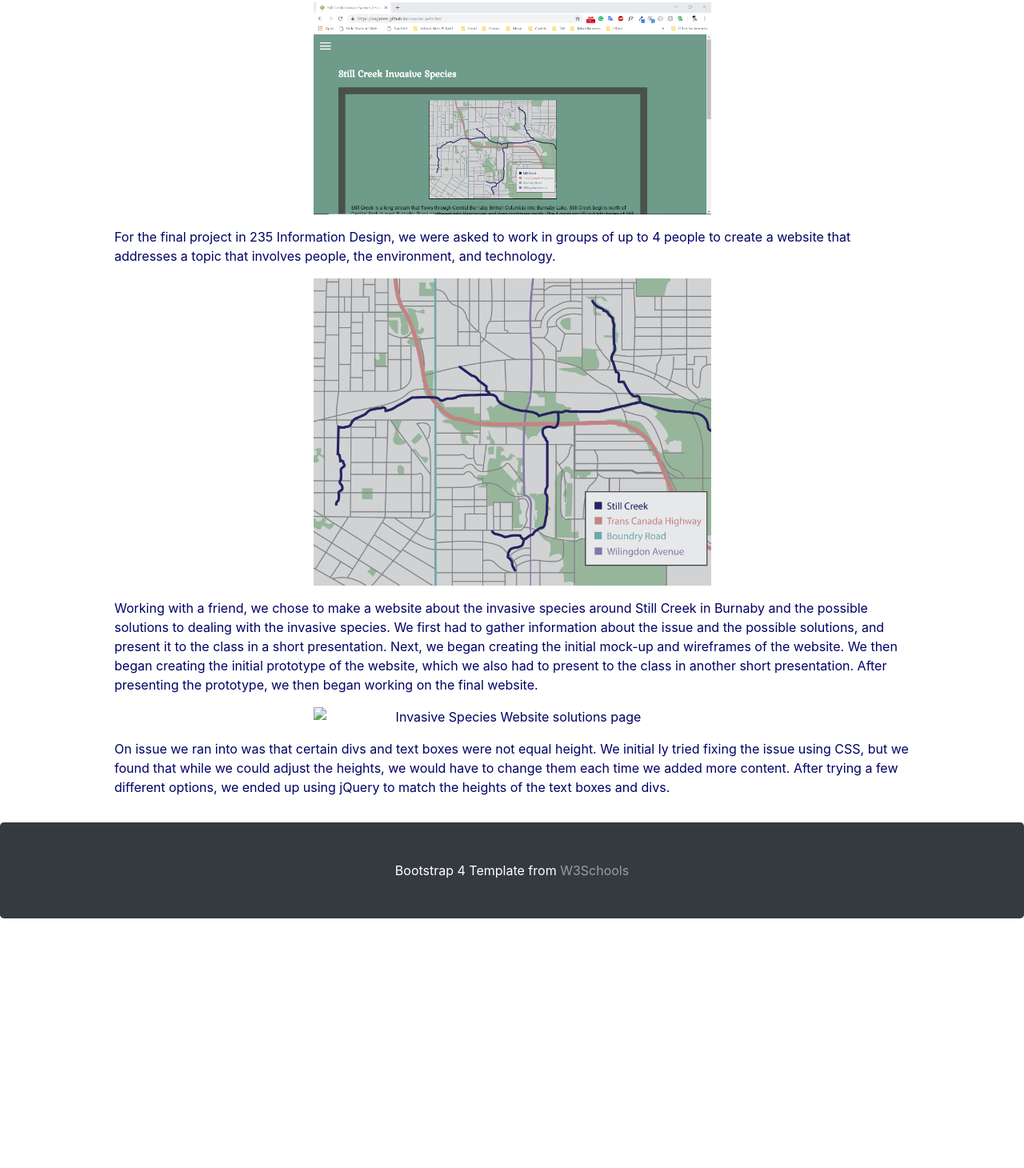
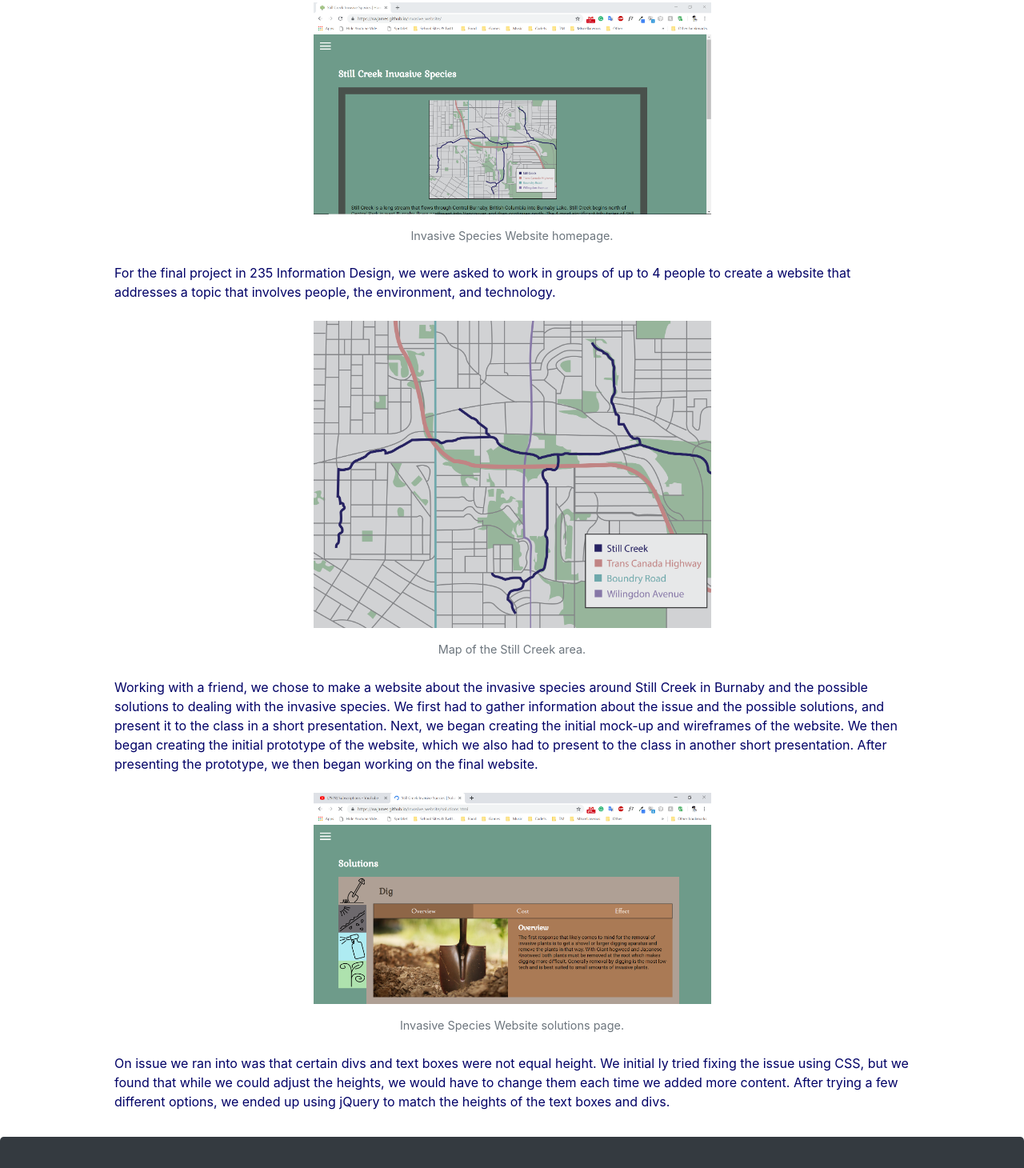
Before and after one commit to cla311/IAT339_Portfolio, a plain HTML site: page invasive.html in a window 1280 px wide. Shown: the part 560-2020 px from the top of the page at 80% size. Before the commit the page ends 1708 px from the top, so only its background shows below. Drawn offline with nearby package versions, Linux system fonts and the light colour scheme.

Commit message:
Added captions to project analyses images

```diff
--- a/invasive.html
+++ b/invasive.html
@@ -48,18 +48,28 @@
         <div class="jumbotron jumbotron-fluid text-center bg-white new-bg" id="origami">
             <div class="container h-100">
                 <div class="d-flex h-100 flex-fill flex-column text-center">
-                    <img src="img/IAT235_site.png" alt="Invasive Species Website homepage" class="img-resize text-center mx-auto mb-3">
-                    <p class="text-left">
+                    <figure class="figure mb-4">
+                        <img src="img/IAT235_site.png" alt="Invasive Species Website homepage" class="img-resize text-center mx-auto mb-3">
+                        <figcaption class="figure-caption text-center">Invasive Species Website homepage.</figcaption>
+                    </figure>
+
+                    <p class="text-left mb-4">
                         For the final project in 235 Information Design, we were asked to work in groups of up to 4 people to create a website that addresses a topic that involves people, the environment, and technology.
                     </p>
 
-                    <img src="img/Map.png" alt="Map of Still Creek Area" class="img-resize text-center mx-auto mb-3">
+                    <figure class="figure mb-4">
+                        <img src="img/Map.png" alt="Map of Still Creek Area" class="img-resize text-center mx-auto mb-3">
+                        <figcaption class="figure-caption text-center">Map of the Still Creek area.</figcaption>
+                    </figure>
 
-                    <p class="text-left">
+                    <p class="text-left mb-4">
                         Working with a friend, we chose to make a website about the invasive species around Still Creek in Burnaby and the possible solutions to dealing with the invasive species. We first had to gather information about the issue and the possible solutions, and present it to the class in a short presentation. Next, we began creating the initial mock-up and wireframes of the website. We then began creating the initial prototype of the website, which we also had to present to the class in another short presentation. After presenting the prototype, we then began working on the final website.
                     </p>
 
-                    <img src="img/IAT235_site@.png" alt="Invasive Species Website solutions page" class="img-resize text-center mx-auto mb-3">
+                    <figure class="figure mb-4">
+                        <img src="img/IAT235_site2.png" alt="Invasive Species Website solutions page" class="img-resize text-center mx-auto mb-3">
+                        <figcaption class="figure-caption text-center">Invasive Species Website solutions page.</figcaption>
+                    </figure>
 
                     <p class="text-left">
                         On issue we ran into was that certain divs and text boxes were not equal height. We initial ly tried fixing the issue using CSS, but we found that while we could adjust the heights, we would have to change them each time we added more content. After trying a few different options, we ended up using jQuery to match the heights of the text boxes and divs.
```
Also changed, not shown: origami.html (+15 -5 lines).
